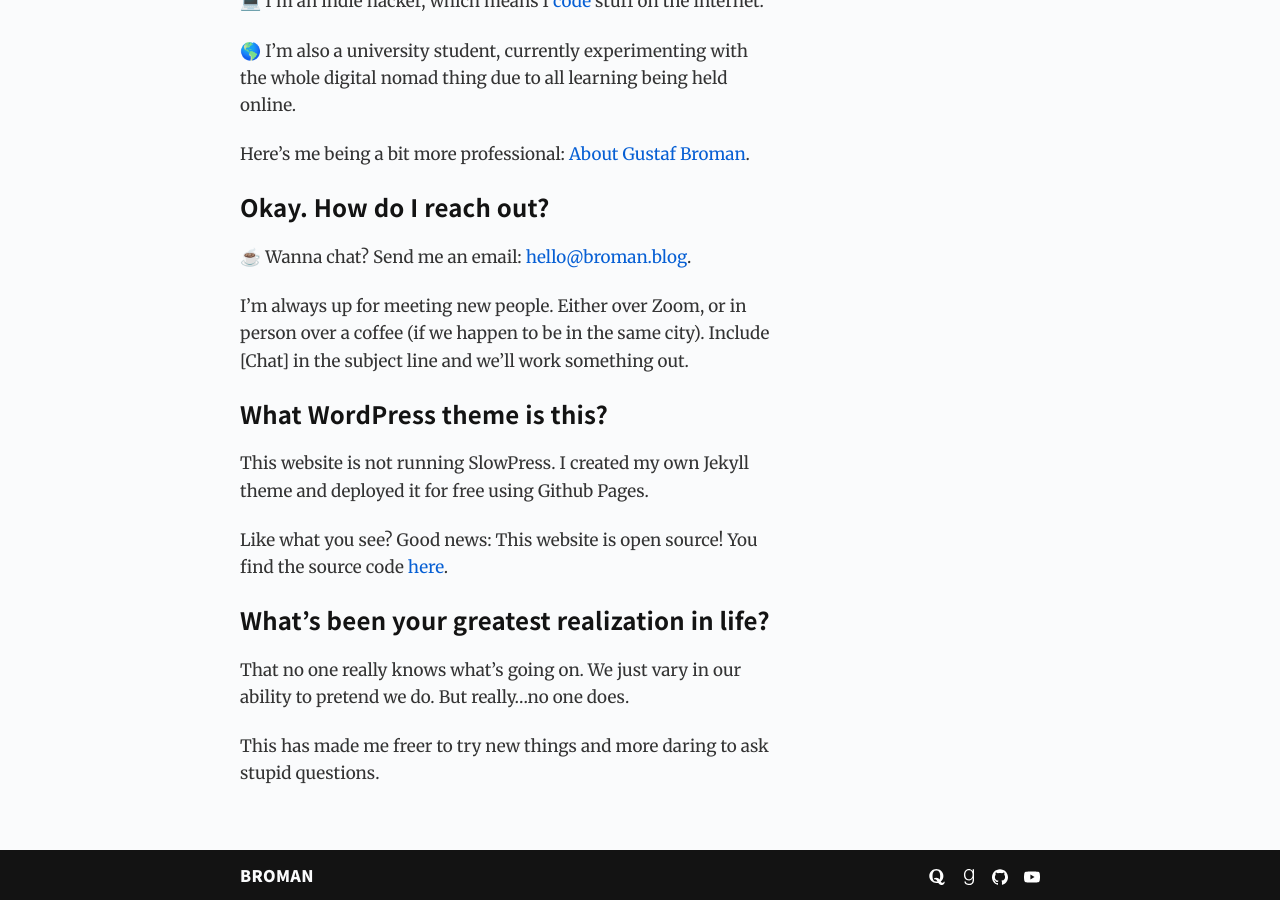
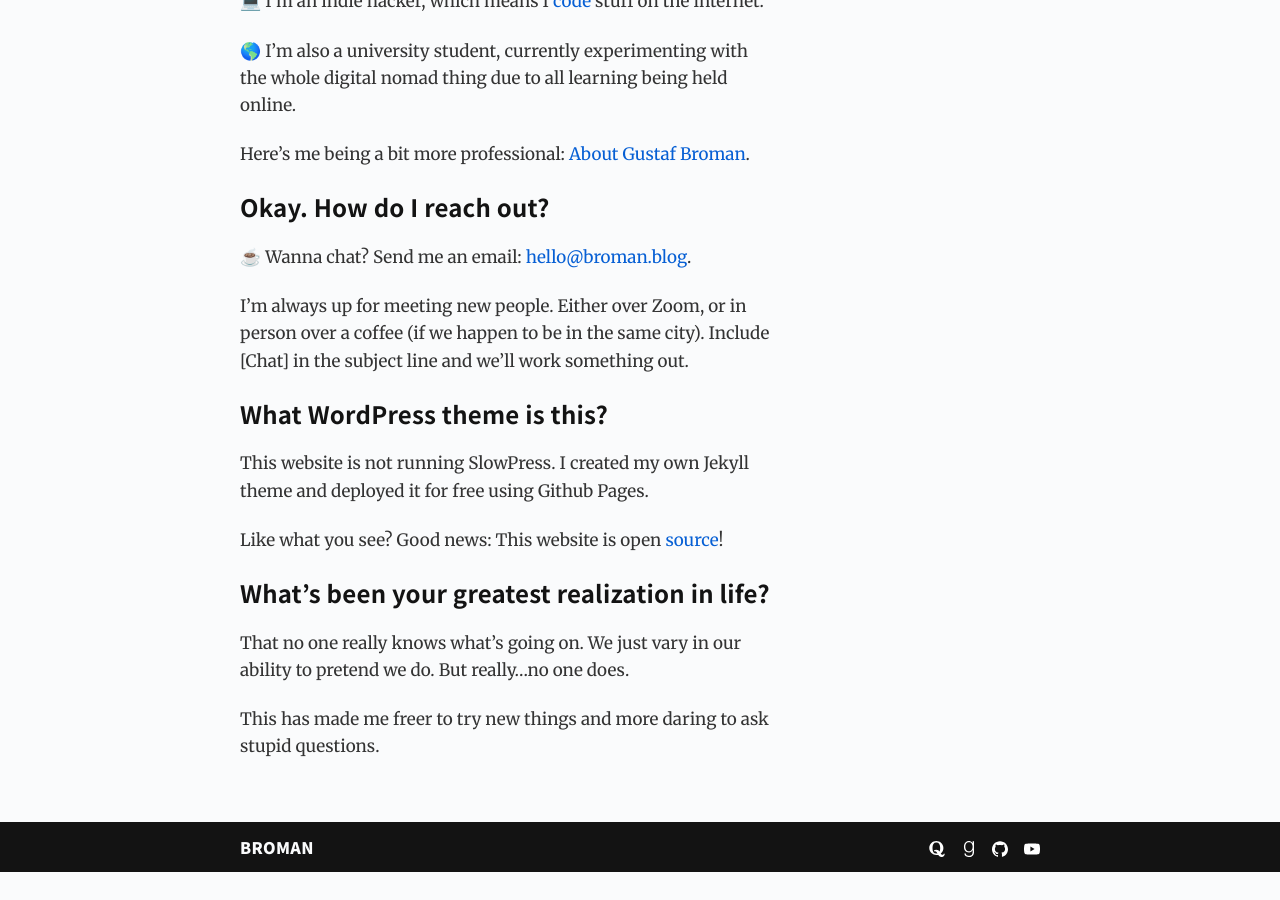
Before and after one commit to gdbroman/broman.blog, a Jekyll site: the page built from about.md, in a window 1280 px wide and 900 px high, scrolled down 1371 px. Built offline with Jekyll 4.4.1, drawn with Linux system fonts in a browser that asks for light colours; after the commit the page ends 2243 px from its top, so only the background shows below that.

Commit message:
revision

```diff
--- a/about.md
+++ b/about.md
@@ -50,7 +50,7 @@ I'm always up for meeting new people. Either over Zoom, or in person over a coff
 
 This website is not running SlowPress. I created my own Jekyll theme and deployed it for free using Github Pages.
 
-Like what you see? Good news: This website is open source! You find the source code [here](https://github.com/gustafbroman/broman.blog){:target="_blank"}.
+Like what you see? Good news: This website is open [source](https://github.com/gustafbroman/broman.blog){:target="_blank"}!
 
 ## What's been your greatest realization in life?
 
```
